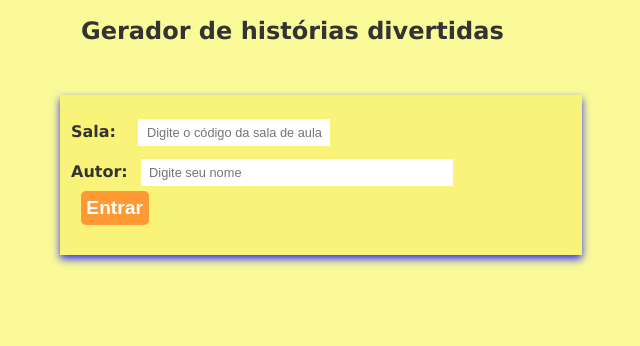
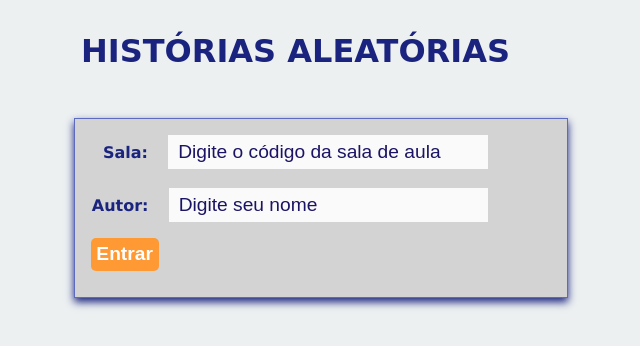
Before and after one commit to gmrisso/gerador-historia, a React (Create React App) app: page / in a window 1280 px wide. Shown: the top 346 px of the page, without its empty margins (319-959 px from the left). Built offline with nearby package versions, Linux system fonts and the light colour scheme; no server answers.

Commit message:
Ajustes css

```diff
--- a/src/pages/Student/index.js
+++ b/src/pages/Student/index.js
@@ -289,23 +289,46 @@ export default class Main extends Component{
 
 		return(
 			<div>
-			<h1>Gerador de histórias divertidas</h1>
+			<h1 className="h1s">HISTÓRIAS ALEATÓRIAS</h1>
 
 			<div id="login">
-				<label className="label"><b>Sala:</b></label><input className="inputRoom" type="text" placeholder="Digite o código da sala de aula" name="classRoom" required />
+				<label className="labelLogin"><b>&nbsp;&nbsp;Sala:</b></label><input className="inputLogin" type="text" placeholder="Digite o código da sala de aula" name="classRoom" required />
 				<br/>
-				<label className="label"><b>Autor:</b></label>
-				<input className="inputAuthor" type="text" placeholder="Digite seu nome" name="username" required />
+				<label className="labelLogin"><b>Autor:</b></label>
+				<input className="inputLogin" type="text" placeholder="Digite seu nome" name="username" required />
 				<br/>
 				<button onClick={this.login} className="btLogin">Entrar</button>
 			</div>
 
 			<div id="cards-box">
 				<div id="cards">
-					<div id="place" className="card w3-animate-zoom"><div className="title">Local</div><div className="content">{this.state.place}</div></div>
-					<div id="persona" className="card w3-animate-zoom"><div className="title">Personagem</div><div className="content">{this.state.persona}</div></div>
-					<div id="action" className="card w3-animate-zoom"><div className="title">Ação</div><div className="content">{this.state.action}</div></div>
-					<div id="complement" className="card w3-animate-zoom"><div className="title">Complemento</div><div className="content">{this.state.complement}</div></div>
+					<div>
+						<div className="title">Local</div>
+						<div id="place" className="card w3-animate-zoom">
+							<div className="content">{this.state.place}</div>
+						</div>
+					</div>
+
+					<div>
+						<div className="title">Personagem</div>
+						<div id="persona" className="card w3-animate-zoom">
+							<div className="content">{this.state.persona}</div>
+						</div>
+					</div>
+
+					<div>
+						<div className="title">Ação</div>
+						<div id="action" className="card w3-animate-zoom">
+							<div className="content">{this.state.action}</div>
+						</div>
+					</div>
+
+					<div>
+						<div className="title">Complemento</div>
+						<div id="complement" className="card w3-animate-zoom">
+							<div className="content">{this.state.complement}</div>
+						</div>
+					</div>
 				</div>
 				<button className="btRefresh" onClick={this.refresh}><img className="icon" src={reload} alt="Atualizar cartões" /></button>
 			</div>
--- a/src/pages/Student/styles.css
+++ b/src/pages/Student/styles.css
@@ -6,22 +6,53 @@ body {
 	width:100%;
 	height:100%;
 	font-family:Verdana, Geneva, sans-serif;
-	background:#fafa99;
-	color:#333333;
+	background:#ecf0f1;
+	color:#1A237E;
 }
 
-h1{
-	width:20em;
-	font-size:1.5em;
-	margin:0.7em auto;
+.h1s{
+	width:15em;
+	font-family:"Comic Sans MS", cursive, sans-serif;
+	font-size:2em;
+	margin:1em auto;
 }
 
 #login{
-	margin:50px auto;
-	padding:0.7em;
-	width:500px;
-	background:#faf379;
-	box-shadow: 0 4px 8px 0 #3030ff;
+	margin:3em auto;
+	padding:0.4em;
+	width:30em;
+	background:#D3D3D3;
+	box-shadow: 0 4px 8px 0 #1A237E;
+	border:1px solid #5C6BC0;
+}
+
+.inputLogin{
+	width:16em;
+	margin:0.5em;
+	padding:6px;
+	border:none;
+	outline:none;
+	font-size:1.2em;
+	background:#FAFAFA;
+	color:#1B1464;
+}
+
+.inputLogin::placeholder, .inputAuthor::placeholder,
+.inputTitle::placeholder, .input::placeholder{
+	font-family:Arial, helvetica, sans-serif;
+	border-style:none;
+	padding:0.2em;
+	font-size:1em;
+	background:#FAFAFA;
+	color:#1B1464;
+}
+
+.labelLogin{
+	margin:0.3em;
+	padding:6px;
+	border:none;
+	outline:none;
+	font-size:1em
 }
 
 .btLogin{
@@ -55,7 +86,7 @@ h1{
 }
 
 #cards-box{
-	background:#faf353;
+	background:#D3D3D3;
 	box-shadow: 0 4px 8px 0 #3030ff;
 }
 
@@ -76,13 +107,30 @@ h1{
 }
 
 .card:hover{
-	transform: rotateY(20deg) rotateX(-20deg);
+	transform: rotateY(10deg) rotateX(-10deg);
 }
 
 .title{
 	font-weight: bold;
 	font-style:italic;
 	text-decoration: underline;
+	margin-bottom:0.5em;
+}
+
+#place{
+	background:#C6FF00;
+}
+
+#persona{
+	background:#FF9800;
+}
+
+#action{
+	background:#FFFC00;
+}
+
+#complement{
+	background:#4FC3F7;
 }
 
 .content{
@@ -94,11 +142,11 @@ h1{
 
 #editor{
 	width:900px;
-	height:270px;
+	height:21em;
 	margin:20px auto;
 	padding:10px;
 
-	background:#faf379;
+	background:#D3D3D3;
 	box-shadow: 0 4px 8px 0 #3030ff;
 }
 
@@ -109,7 +157,8 @@ h1{
 	padding:10px;
 	border:none;
 	outline:none;
-	font-size:1.2em;
+	font-family:Verdana, Geneva, sans-serif;
+	font-size:1em;
 }
 
 .inputTitle{
@@ -118,7 +167,8 @@ h1{
 	padding:10px;
 	border:none;
 	outline:none;
-	font-size:1.3em;
+	font-family:Verdana, Geneva, sans-serif;
+	font-size:1.2em;
 }
 
 .inputAuthor{
@@ -127,11 +177,14 @@ h1{
 	padding:6px;
 	border:none;
 	outline:none;
-	font-size:0.8em;
+	font-family:Verdana, Geneva, sans-serif;
+	font-size:0.9em;
+	background:#FAFAFA;
+	color:#1B1464;
 }
 
 .inputRoom{
-	width:180px;
+	width:18em;
 	margin:1em 0 0 1.75em;
 	padding:6px;
 	border:none;
@@ -139,16 +192,10 @@ h1{
 	font-size:0.8em;
 }
 
-::placeholder{
-	font-family:Arial, helvetica, sans-serif;
-	border-style:none;
-	padding:0.2em;
-}
-
 .btRefresh {
 	position:relative;
-	width: 20px;
-	height: 20px;
+	width: 30px;
+	height: 30px;
 	margin:0;
 	padding: 0;
 	border: none;
@@ -167,8 +214,8 @@ button:active {
 }
 
 .btRefresh .icon {
-	width: 15px;
-	height: 15px;
+	width: 22px;
+	height: 22px;
 	transition: all 0.4s ease-in-out;
 }
 
@@ -213,7 +260,7 @@ button:active {
 	padding:10px;
 	font-family:Verdana, Geneva, sans-serif;
 
-	background:#faf379;
+	background:#D3D3D3;
 	box-shadow: 0 4px 8px 0 #3030ff;
 }
 
--- a/src/pages/Teacher/index.js
+++ b/src/pages/Teacher/index.js
@@ -189,10 +189,11 @@ export default class Main extends Component{
 
 		return(
 			<div>
-			<h1>Gerador de histórias divertidas</h1>
+			<h1 className="h1">HISTÓRIAS ALEATÓRIAS</h1>
 
 			<div id="room">
-				<label className="label"><b>Sala:</b></label><input className="inputRoom" type="text" name="classRoom" value={this.state.classroom} disabled />
+				<label className="labelRoom"><b>Sala:</b></label>
+				<input className="inputRoom" type="text" name="classRoom" value={this.state.classroom} disabled />
 			</div>
 
 			<div id="texts">
--- a/src/pages/Teacher/styles.css
+++ b/src/pages/Teacher/styles.css
@@ -6,98 +6,43 @@ body {
 	width:100%;
 	height:100%;
 	font-family:Verdana, Geneva, sans-serif;
-	background:#fafa99;
-	color:#333333;
+	background:#ecf0f1;
+	color:#1A237E;
 }
 
-h1{
-	width:20em;
-	font-size:1.5em;
-	margin:0.7em auto;
+.h1{
+	width:15em;
+	font-family:"Comic Sans MS", cursive, sans-serif;
+	font-size:2em;
+	margin:1em auto;
 }
 
 #room{
-	margin:50px auto;
-	padding:0.7em;
-	width:300px;
-	background:#faf379;
-	box-shadow: 0 4px 8px 0 #3030ff;
+	margin:3em auto;
+	padding:0.4em;
+	width:24em;
+	background:#D3D3D3;
+	box-shadow: 0 4px 8px 0 #1A237E;
+	border:1px solid #5C6BC0;
 }
 
-#editor{
-	width:900px;
-	height:330px;
-	margin:20px auto;
-	padding:10px;
-
-	background:#faf379;
-	box-shadow: 0 4px 8px 0 #3030ff;
-}
-
-.input{
-	width:850px;
-	height:150px;
-	margin:0 auto;
-	padding:10px;
+.inputRoom{
+	width:7em;
+	margin:0.5em;
+	padding:6px;
 	border:none;
 	outline:none;
 	font-size:1.2em;
+	background:#FAFAFA;
+	color:#1B1464;
 }
 
-.inputTitle{
-	width:850px;
-	margin:0 auto 0.3em;
-	padding:10px;
-	border:none;
-	outline:none;
-	font-size:1.3em;
-}
-
-.inputAuthor{
-	width:300px;
-	margin:1em 0 0 1em;
+.labelRoom{
+	margin:0.5em;
 	padding:6px;
 	border:none;
 	outline:none;
-	font-size:0.8em;
-}
-
-.inputRoom{
-	width:180px;
-	margin:1em 0 0 1.75em;
-	padding:6px;
-	border:none;
-	outline:none;
-	font-size:0.8em;
-}
-
-::placeholder{
-	font-family:Arial, helvetica, sans-serif;
-	border-style:none;
-	padding:0.2em;
-}
-
-button:active {
-	top: 1px;
-	box-shadow: none;
-}
-
-.add{
-	margin:0.3em 0 1em 0;
-	padding:0.3em;
 	font-size:1.2em;
-	font-weight:bold;
-	background: #ff9933;
-	color: #fff;
-	border:none;
-	text-align:center;
-	text-decoration:none;
-	display:inline-block;
-	border-radius:5px;
-}
-
-.add:hover {
-  background-color: #ffcc33;
 }
 
 #texts{
@@ -106,21 +51,22 @@ button:active {
 	padding:10px;
 	font-family:Verdana, Geneva, sans-serif;
 
-	background:#faf379;
-	box-shadow: 0 4px 8px 0 #3030ff;
+	background:#F5F5F5;
+	box-shadow: 0 4px 8px 0 #1A237E;
+	border:1px solid #5C6BC0;
 }
 
 .text-box{
 	margin:10px auto;
-	padding:5px;
-	border:1px solid red;
+	padding:6px;
+	border:2px solid #3F51B5;
+	color:#212121;
 }
 
 #status{
 	text-align: right;
 	font-size:0.8em;
 	font-weight:bold;
-	--border:1px solid red;
 }
 
 #text-keywords{
```
